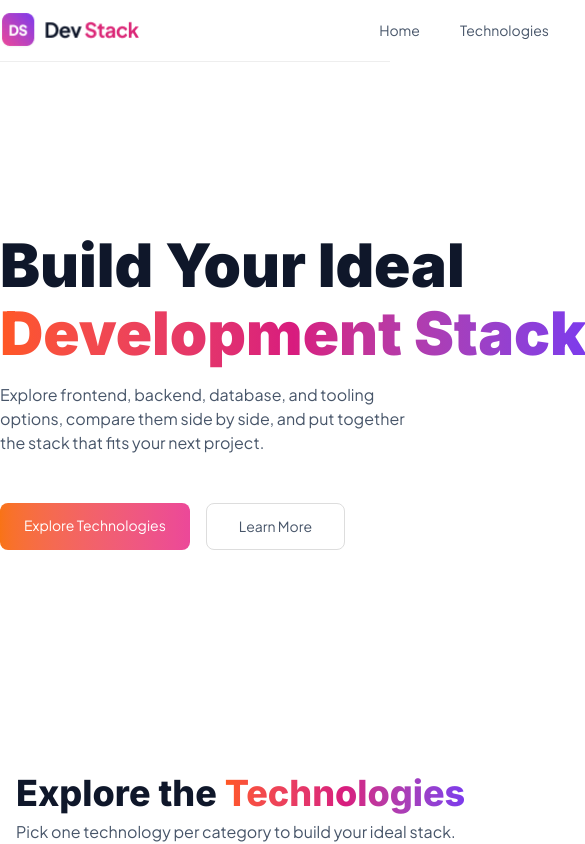
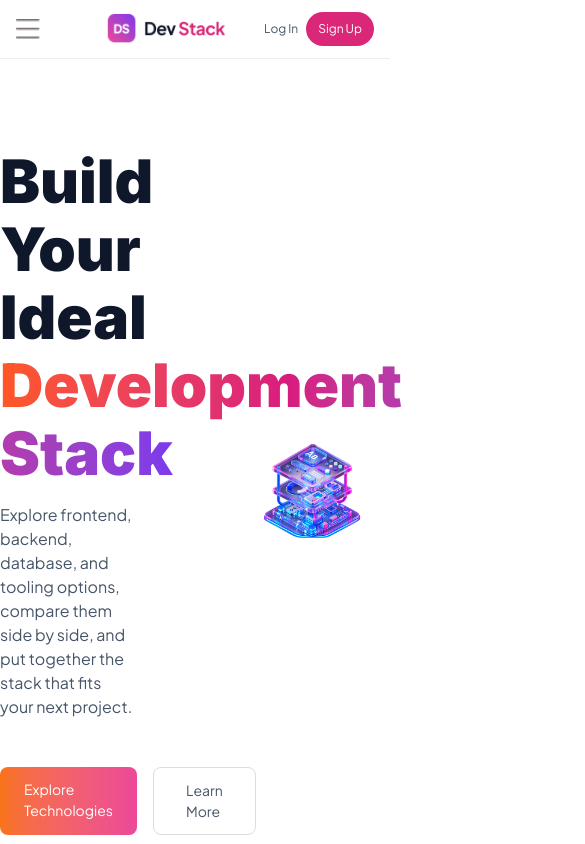
Before and after one commit to ormahbub/devstack, a React (Vite) app: page / in a window 390 px wide. Shown: the top 844 px of the page, 585 px wide, since content can reach past the window. Built offline with nearby package versions, Linux system fonts and the light colour scheme.

Commit message:
Responsive done for the header section, added fully functional 'Off Canvas' menu for the mobile view.

```diff
--- a/src/components/Header/Header.jsx
+++ b/src/components/Header/Header.jsx
@@ -1,15 +1,28 @@
 import React from "react";
 import logo from "../../assets/logo-text.png";
+import HamburgerIcon from "../../assets/hamburger.png";
+import OffCanvas from "./OffCanvas";
 
 function Header() {
+  const [openCanvas, setOpenCanvas] = React.useState(false);
+
   return (
-    <header className="bg-white border-b border-[#eeeeee]">
-      <div className="container grid grid-cols-12 items-center justify-between py-3">
-        <a className="col-span-3" href="/">
-          <img className="w-[140px]" src={logo} alt="Logo" />
+    <header className="bg-white border-b border-[#eeeeee] sticky top-0 left-0 z-99">
+      <div className="container grid grid-cols-12 items-center justify-between px-4 py-3">
+        <div className="col-span-3 lg:hidden flex items-center justify-start">
+          <img
+            onClick={() => setOpenCanvas(!openCanvas)}
+            className="cursor-pointer w-[24px]"
+            src={HamburgerIcon}
+            alt="Menu"
+          />
+        </div>
+
+        <a className="col-span-5 lg:col-span-3" href="/">
+          <img className="w-[120px] lg:w-[140px]" src={logo} alt="Logo" />
         </a>
 
-        <nav className="col-span-6">
+        <nav className="hidden lg:block lg:col-span-6">
           <ul className="flex justify-center space-x-10 ">
             <li>
               <a href="/">Home</a>
@@ -29,15 +42,19 @@ function Header() {
           </ul>
         </nav>
 
-        <div className="col-span-3 flex justify-end items-center space-x-4 header-buttons">
-          <a className="" href="/login">
+        <div className="col-span-4 lg:col-span-3 flex justify-end items-center space-x-2 lg:space-x-4 header-buttons">
+          <a className="text-[12px] lg:text-[14px]" href="/login">
             Log In
           </a>
-          <a className="btn bg-[var(--primary-color)] text-white px-4 py-2 rounded-full" href="/signup">
+          <a
+            className="btn bg-[var(--primary-color)] text-white px-3 py-2 text-[12px] lg:text-[14px] lg:px-4 lg:py-2 rounded-full"
+            href="/signup"
+          >
             Sign Up
           </a>
         </div>
       </div>
+      <OffCanvas openCanvas={openCanvas} setOpenCanvas={setOpenCanvas} />
     </header>
   );
 }
--- /dev/null
+++ b/src/components/Header/OffCanvas.jsx
@@ -0,0 +1,27 @@
+import React from "react";
+
+function OffCanvas({ openCanvas, setOpenCanvas }) {
+  return (
+    <section
+      className={`fixed ${openCanvas ? "flex" : "hidden"} justify-center items-center top-0 left-0 w-full h-full bg-[var(--dark-color)] z-999`}
+    >
+      <span
+        className="absolute top-5 right-5 text-3xl"
+        onClick={() => setOpenCanvas(false)}
+      >
+        ✕
+      </span>
+
+      <ul className="space-y-4 flex flex-col justify-center items-center text-white text-lg">
+        <li><a href="#">Home</a></li>
+        <li><a href="#technologies">Technologies</a></li>
+        <li><a href="#">Projects</a></li>
+        <li><a href="#">About</a></li>
+        <li><a href="#">Contact</a></li>
+      </ul>
+
+    </section>
+  );
+}
+
+export default OffCanvas;
--- a/src/components/TechnologySection/StackSidebar.jsx
+++ b/src/components/TechnologySection/StackSidebar.jsx
@@ -4,7 +4,7 @@ import { toast } from "react-toastify";
 function StackSidebar({ stack, removeFromStack, clearStack }) {
 
   return (
-    <div className="bg-white rounded-xl shadow-sm border border-gray-200 p-6 sticky top-6">
+    <div className="bg-white rounded-xl shadow-sm border border-gray-200 p-6 sticky top-20">
       <h2 className="text-xl font-bold text-gray-900">Your Stack</h2>
       <p className="text-sm text-[var(--text-color)] mt-1 mb-4">
         {stack.length === 0
--- a/src/components/TechnologySection/TechnologySection.jsx
+++ b/src/components/TechnologySection/TechnologySection.jsx
@@ -23,7 +23,7 @@ function TechnologySection() {
   };
 
   return (
-    <section id="technologies" className="py-12">
+    <section id="technologies" className="pt-20 pb-12">
       <div className="container mx-auto px-4">
         {" "}
         {/* Added mx-auto px-4 for centering */}
--- a/src/index.css
+++ b/src/index.css
@@ -9,7 +9,7 @@
 }
 
 .container {
-  @apply mx-auto w-[1200px];
+  @apply mx-auto lg:w-[1200px];
 }
 
 body {
```
Also changed, not shown: src/assets/hamburger.png (added).
